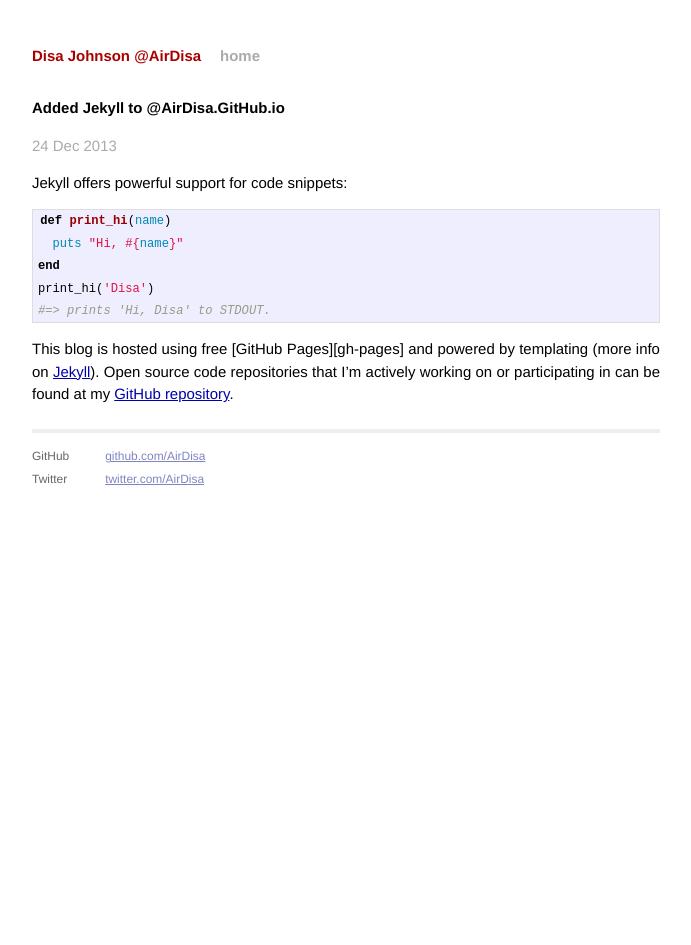
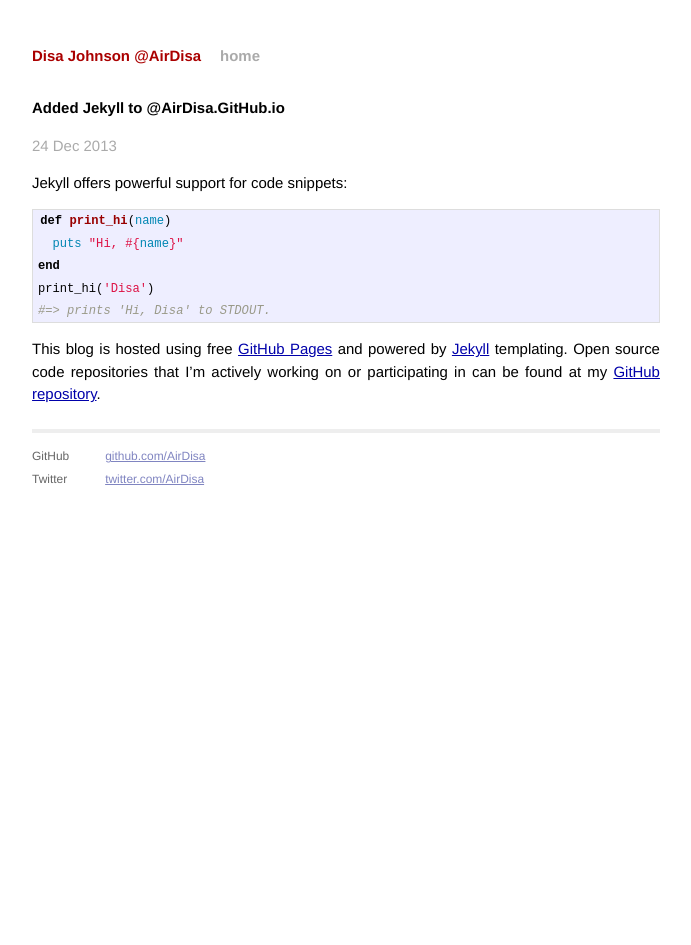
Before and after one commit to AirDisa/airdisa.github.io, a Jekyll site: the page built from _posts/2013-12-24-welcome-to-jekyll.markdown, in a window 1280 px wide. Shown: the whole page, without its empty margins (294-985 px from the left). Built offline with Jekyll 4.4.1, drawn with Linux system fonts in a browser that asks for light colours; Markdown is read by kramdown in place of the engine named in the settings.

Commit message:
[0.0.13 Fix] Repair Jekyll interpolation statements

```diff
--- a/_posts/2013-12-24-welcome-to-jekyll.markdown
+++ b/_posts/2013-12-24-welcome-to-jekyll.markdown
@@ -15,7 +15,8 @@ print_hi('Disa')
 #=> prints 'Hi, Disa' to STDOUT.
 {% endhighlight %}
 
-This blog is hosted using free [GitHub Pages][gh-pages] and powered by templating (more info on [Jekyll][jekyll]). Open source code repositories that I'm actively working on or participating in can be found at my [GitHub repository][airdisa-repos].
+This blog is hosted using free [GitHub Pages][gh-pages] and powered by [Jekyll][jekyll] templating. Open source code repositories that I'm actively working on or participating in can be found at my [GitHub repository][airdisa-repos].
 
 [airdisa-repos]: https://github.com/airdisa
-[jekyll]:    http://jekyllrb.com
+[gh-pages]:      http://pages.github.com
+[jekyll]:        http://jekyllrb.com
```
